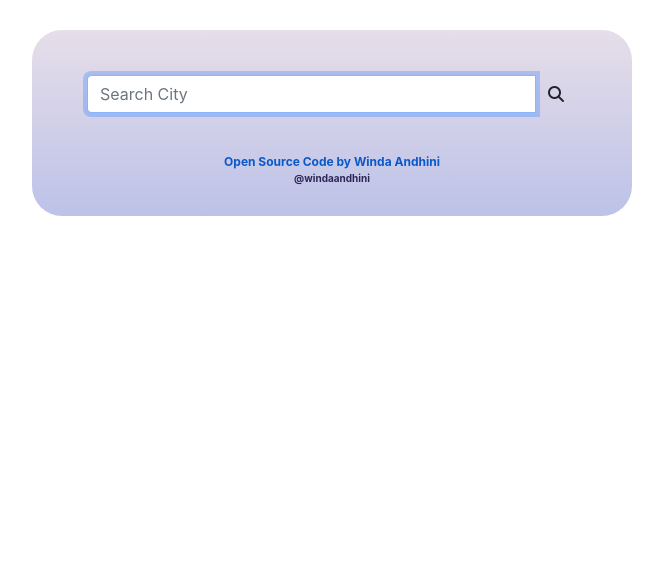
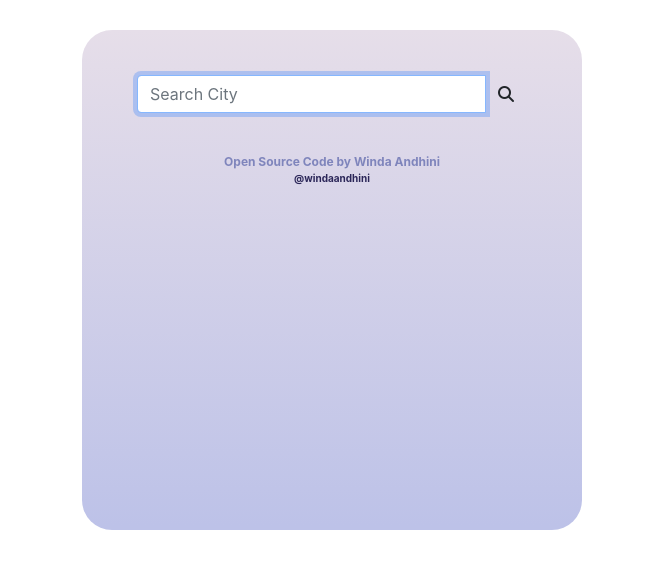
Before and after one commit to winda1808/weather-react, a React (Create React App) app: page / in a window 1280 px wide. In both pictures the pointer is over the link "Open Source Code by Winda Andhini". Shown: the top 568 px of the page, without its empty margins (308-971 px from the left). Built offline with nearby package versions, Linux system fonts and the light colour scheme; no server answers.

Commit message:
Update App.css

```diff
--- a/src/App.css
+++ b/src/App.css
@@ -1,6 +1,6 @@
 .App {
-  max-width: 600px;
-  max-height: 600px;
+  width: 500px;
+  height: 500px;
   background: linear-gradient(to top, #bdc2e8 0%, #bdc2e8 1%, #e6dee9 100%);
   margin: 0 auto;
   display: block;
@@ -35,6 +35,13 @@
   justify-content: center;
 }
 
+.Repository:hover {
+  margin-top: 20px;
+  text-decoration: none;
+  font-weight: bold;
+  color: #7f85bc;
+}
+
 .Instagram-link {
   text-decoration: none;
   font-weight: bold;
@@ -44,3 +51,10 @@
   justify-content: center;
   padding-bottom: 20px;
 }
+
+
+.Instagram-link:hover {
+  text-decoration: none;
+  font-weight: bold;
+  color: #7f85bc;
+}
```
